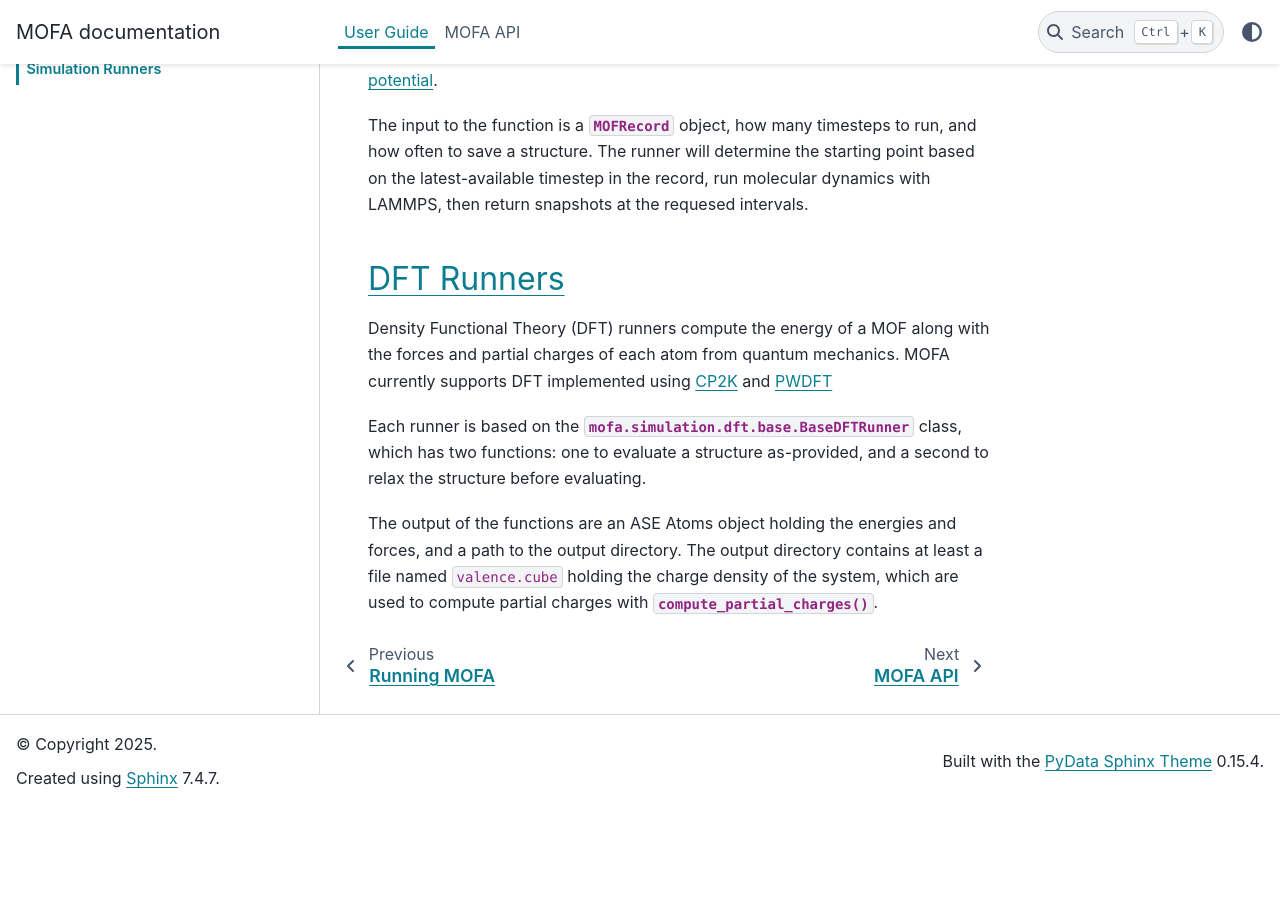
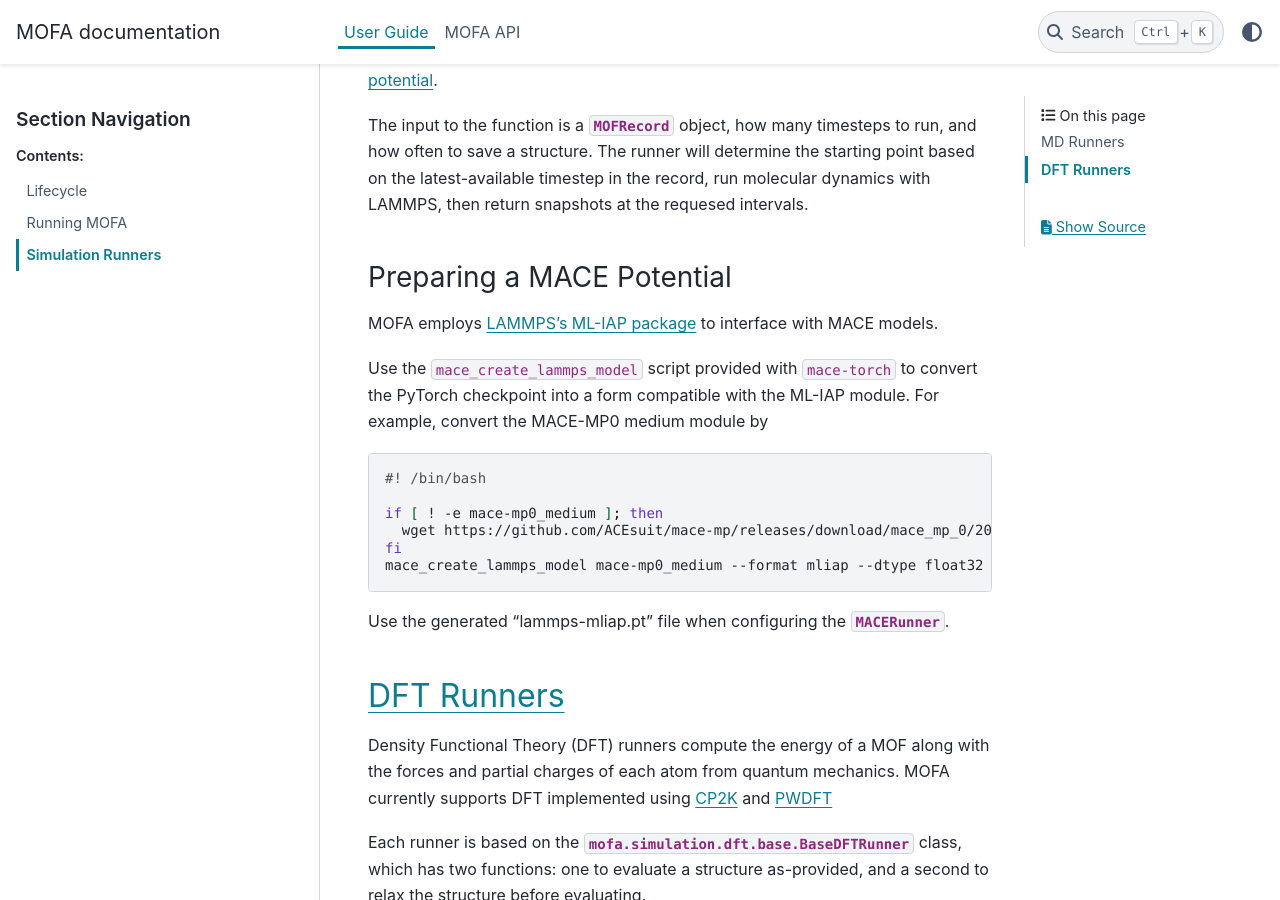
Before and after one commit to globus-labs/mof-generation-at-scale, a Sphinx documentation site: the page built from docs/user-guide/simulation.rst, in a window 1280 px wide and 900 px high, scrolled down 851 px. Built offline with Sphinx 7.4.7 and the PyData theme 0.15.4, drawn with Linux system fonts in a browser that asks for light colours; before the commit the page ends 1659 px from its top, so only the background shows below that.

Commit message:
Explain how to configure a MACE model

```diff
--- a/docs/user-guide/simulation.rst
+++ b/docs/user-guide/simulation.rst
@@ -35,6 +35,29 @@ and how often to save a structure.
 The runner will determine the starting point based on the latest-available timestep in the record,
 run molecular dynamics with LAMMPS, then return snapshots at the requesed intervals.
 
+Preparing a MACE Potential
+~~~~~~~~~~~~~~~~~~~~~~~~~~
+
+MOFA employs `LAMMPS's ML-IAP package <https://mace-docs.readthedocs.io/en/latest/guide/lammps_mliap.html>`_
+to interface with MACE models.
+
+Use the ``mace_create_lammps_model`` script provided with ``mace-torch`` to convert
+the PyTorch checkpoint into a form compatible with the ML-IAP module.
+For example, convert the MACE-MP0 medium module by
+
+.. code-block:: bash
+
+   #! /bin/bash
+
+   if [ ! -e mace-mp0_medium ]; then
+     wget https://github.com/ACEsuit/mace-mp/releases/download/mace_mp_0/2023-12-03-mace-128-L1_epoch-199.model -O mace-mp0_medium
+   fi
+   mace_create_lammps_model mace-mp0_medium --format mliap --dtype float32
+
+
+Use the generated "lammps-mliap.pt" file when configuring the :class:`~mofa.simulation.mace.MACERunner`.
+
+
 DFT Runners
 -----------
 
```
